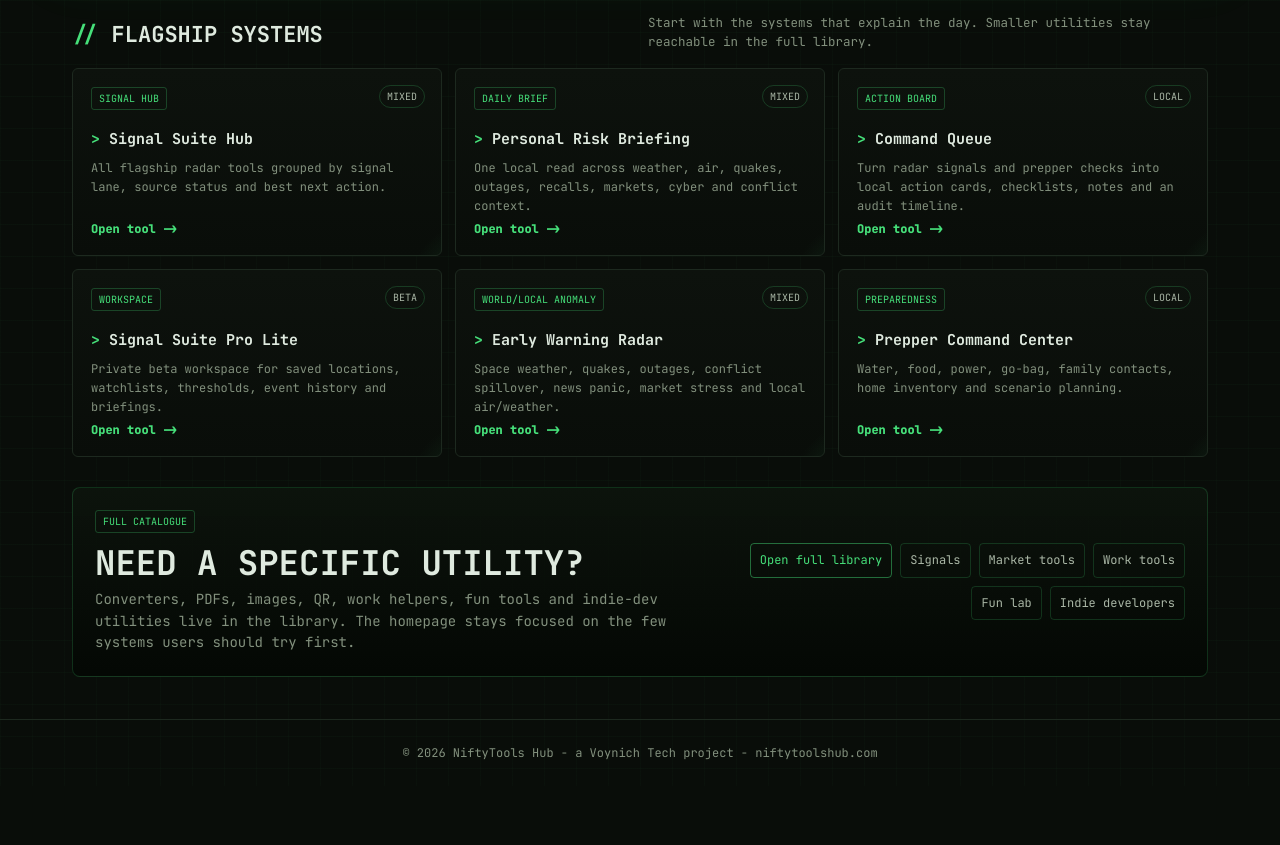
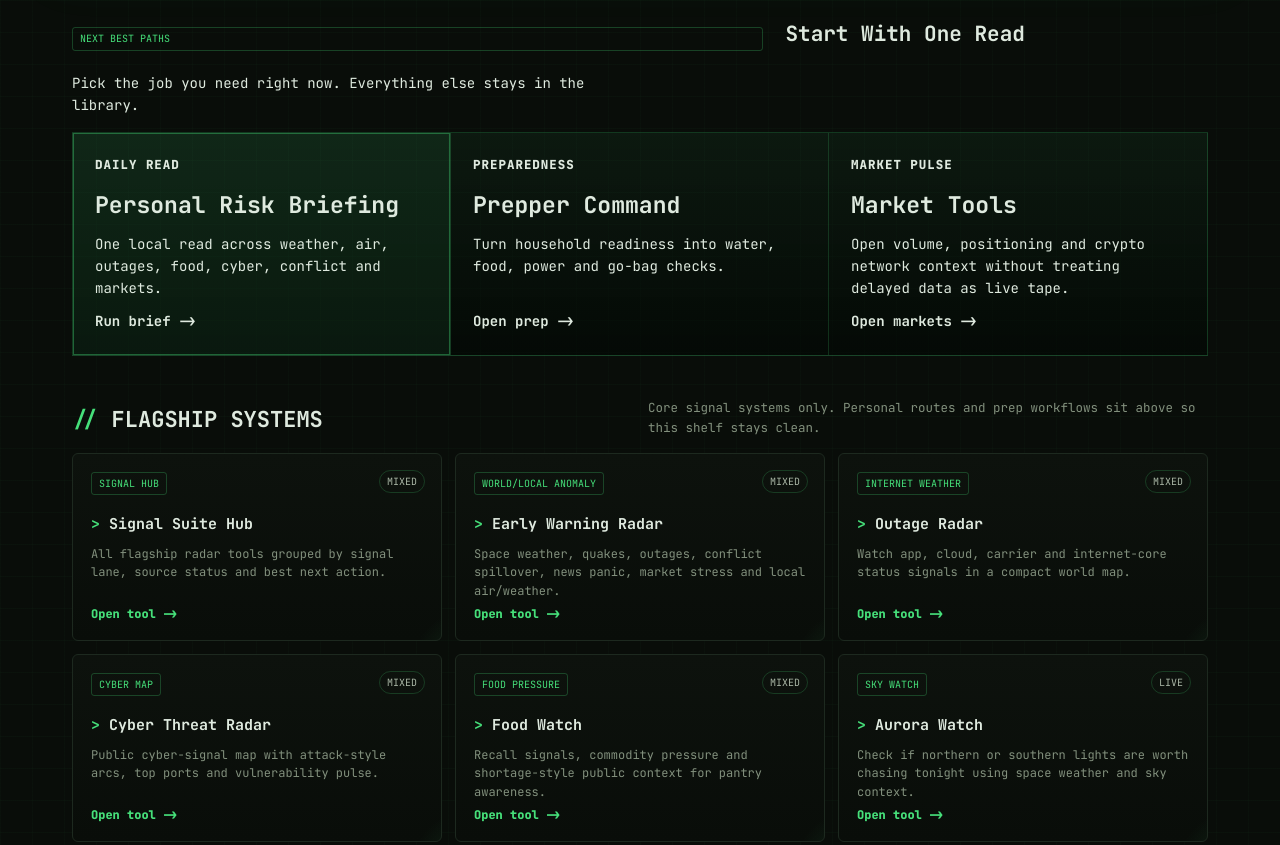
Before and after one commit to lochoa66x/niftytoolshub, a plain HTML site: page index.html in a window 1280 px wide. Shown: the part 960-1805 px from the top of the page. Before the commit the page ends 1746 px from the top, so only its background shows below. Drawn offline with Linux system fonts and the light colour scheme; a script that the page names is missing.

Commit message:
Refine homepage decision hierarchy

```diff
--- a/index.html
+++ b/index.html
@@ -37,7 +37,7 @@ body:after{content:"";position:fixed;inset:0;z-index:40;pointer-events:none;back
 <script defer src="/nt-mobile-lite.js"></script>
 <link rel="stylesheet" href="/nt-mobile-phase2.css">
 <script defer src="/nt-mobile-phase2.js"></script>
-<link rel="stylesheet" href="/nt-homepage-polish.css?v=hero-no-clip-20260718">
+<link rel="stylesheet" href="/nt-homepage-polish.css?v=home-hierarchy-20260718">
 </head>
 <body>
 <header>
@@ -62,7 +62,7 @@ body:after{content:"";position:fixed;inset:0;z-index:40;pointer-events:none;back
         <span class="pill">local briefings ready</span>
       </div>
       <h1>Command Centre<br><span class="grad">for weird internet days.</span></h1>
-      <p class="sub">// Signals, prep, outages, markets and practical utilities in one clean starting point.</p>
+      <p class="sub">// One clean starting point for signals, prep, markets and practical tools.</p>
       <div class="actions hero-actions">
         <a class="btn" href="/signal-suite.html">Open Command Centre</a>
         <a class="ghost" href="/personal-risk.html">Run Risk Brief</a>
@@ -101,10 +101,38 @@ body:after{content:"";position:fixed;inset:0;z-index:40;pointer-events:none;back
   </div>
 </section>
 
-<section id="featured" class="wrap">
+  <section class="wrap nt-home-paths" aria-labelledby="homePathsTitle">
+    <div class="nt-home-path-head">
+      <span class="tag">Next best paths</span>
+      <h2 id="homePathsTitle">Start With One Read</h2>
+      <p>Pick the job you need right now. Everything else stays in the library.</p>
+    </div>
+    <div class="nt-home-path-grid">
+      <a class="nt-home-path-card is-primary" href="/personal-risk.html">
+        <span>Daily read</span>
+        <h3>Personal Risk Briefing</h3>
+        <p>One local read across weather, air, outages, food, cyber, conflict and markets.</p>
+        <b>Run brief -></b>
+      </a>
+      <a class="nt-home-path-card" href="/prepper-command.html">
+        <span>Preparedness</span>
+        <h3>Prepper Command</h3>
+        <p>Turn household readiness into water, food, power and go-bag checks.</p>
+        <b>Open prep -></b>
+      </a>
+      <a class="nt-home-path-card" href="/library.html?filter=market">
+        <span>Market pulse</span>
+        <h3>Market Tools</h3>
+        <p>Open volume, positioning and crypto network context without treating delayed data as live tape.</p>
+        <b>Open markets -></b>
+      </a>
+    </div>
+  </section>
+
+  <section id="featured" class="wrap">
   <div class="section-head">
     <h2>Flagship Systems</h2>
-    <p>Start with the systems that explain the day. Smaller utilities stay reachable in the full library.</p>
+      <p>Core signal systems only. Personal routes and prep workflows sit above so this shelf stays clean.</p>
   </div>
   <div class="feature-grid" id="featuredGrid">
     <a class="feature" href="/signal-suite.html">
@@ -211,7 +239,11 @@ body:after{content:"";position:fixed;inset:0;z-index:40;pointer-events:none;back
   const labelFor = tool => tool.label || registry.statusLabels[tool.status] || tool.status || "Tool";
 
   if(featuredGrid){
-    featuredGrid.innerHTML = registry.featured(6).map(tool => `
+      const homeFlagshipSlugs = ["signal-suite","signal-watch","outage-radar","cyber-threat","food-watch","aurora-watch"];
+      const allTools = registry.all();
+      const homeFlagshipTools = homeFlagshipSlugs.map(slug => allTools.find(tool => tool.slug === slug)).filter(Boolean);
+      const featuredTools = homeFlagshipTools.length ? homeFlagshipTools : registry.featured(6);
+      featuredGrid.innerHTML = featuredTools.map(tool => `
       <a class="feature" href="${esc(tool.url)}" data-featured-tool="${esc(tool.slug)}">
         <span class="tag">${esc(tool.category || registry.hubLookup[tool.hub]?.name || "Tool")}</span>
         <span class="status">${esc(labelFor(tool))}</span>
--- a/nt-homepage-polish.css
+++ b/nt-homepage-polish.css
@@ -526,3 +526,112 @@ body {
     grid-template-columns: minmax(0, .92fr) minmax(360px, .84fr) !important;
   }
 }
+
+
+/* Homepage decision hierarchy pass */
+.nt-home-paths {
+  margin-top: 34px;
+}
+
+.nt-home-path-head {
+  display: grid;
+  grid-template-columns: minmax(0, 0.9fr) minmax(260px, 0.55fr);
+  gap: 22px;
+  align-items: end;
+  margin-bottom: 16px;
+}
+
+.nt-home-path-head h2 {
+  margin: 8px 0 0;
+}
+
+.nt-home-path-head p {
+  margin: 0;
+  color: var(--muted);
+  max-width: 560px;
+}
+
+.nt-home-path-grid {
+  display: grid;
+  grid-template-columns: repeat(3, minmax(0, 1fr));
+  border: 1px solid rgba(70, 224, 122, 0.22);
+  background: linear-gradient(180deg, rgba(29, 86, 51, 0.16), rgba(1, 7, 3, 0.62));
+}
+
+.nt-home-path-card {
+  min-height: 176px;
+  padding: 22px;
+  border-right: 1px solid rgba(70, 224, 122, 0.18);
+  color: var(--fg);
+  text-decoration: none;
+  display: flex;
+  flex-direction: column;
+  gap: 12px;
+}
+
+.nt-home-path-card:last-child {
+  border-right: 0;
+}
+
+.nt-home-path-card span {
+  color: var(--accent);
+  font-weight: 800;
+  text-transform: uppercase;
+  letter-spacing: 0.08em;
+  font-size: 0.78rem;
+}
+
+.nt-home-path-card h3 {
+  margin: 0;
+  font-size: clamp(1.2rem, 1.8vw, 1.65rem);
+}
+
+.nt-home-path-card p {
+  margin: 0;
+  color: var(--muted);
+  line-height: 1.55;
+}
+
+.nt-home-path-card b {
+  margin-top: auto;
+  color: var(--accent);
+}
+
+.nt-home-path-card.is-primary {
+  background: rgba(70, 224, 122, 0.07);
+  box-shadow: inset 0 0 0 1px rgba(70, 224, 122, 0.38);
+}
+
+.nt-home-path-card:hover {
+  background: rgba(70, 224, 122, 0.1);
+}
+
+.hero-route-strip a {
+  min-height: 48px;
+}
+
+#featured {
+  margin-top: 42px;
+}
+
+@media (max-width: 820px) {
+  .nt-home-path-head,
+  .nt-home-path-grid {
+    grid-template-columns: 1fr;
+  }
+
+  .nt-home-path-card {
+    min-height: auto;
+    border-right: 0;
+    border-bottom: 1px solid rgba(70, 224, 122, 0.18);
+  }
+
+  .nt-home-path-card:last-child {
+    border-bottom: 0;
+  }
+
+  .hero-secondary,
+  .hero-proof {
+    display: none;
+  }
+}
```
